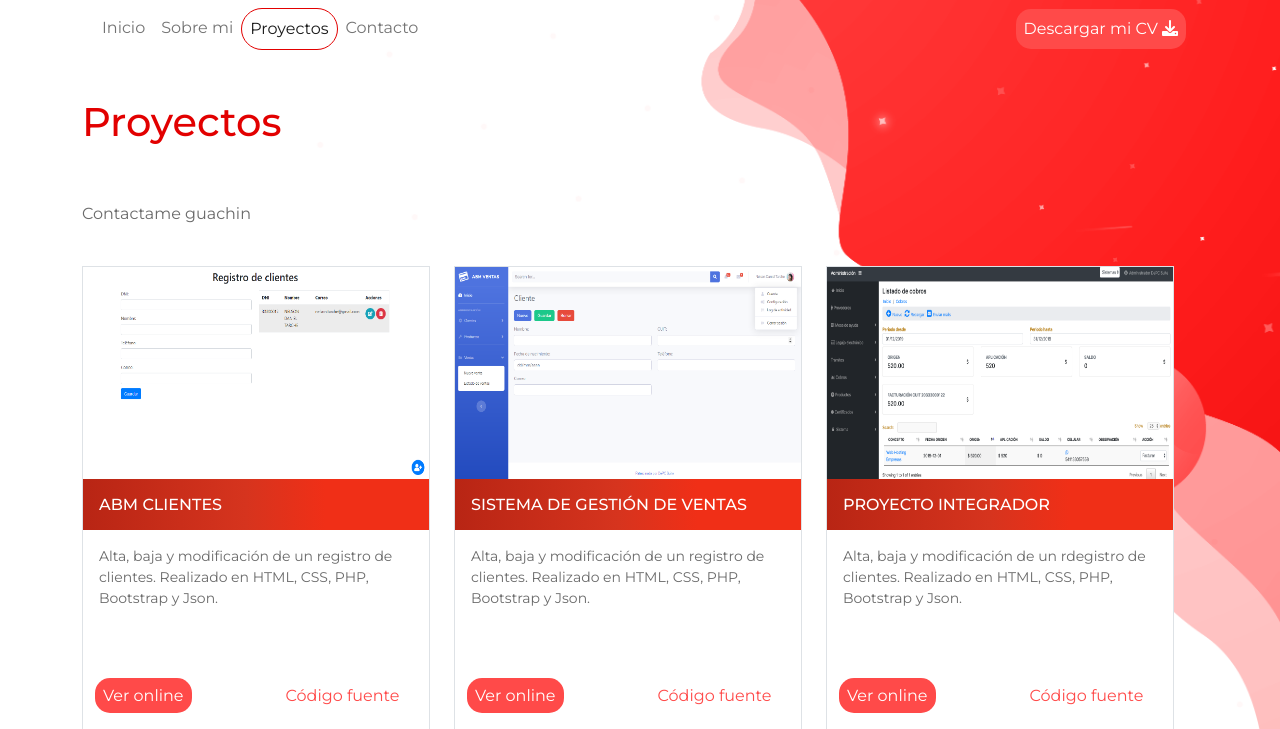
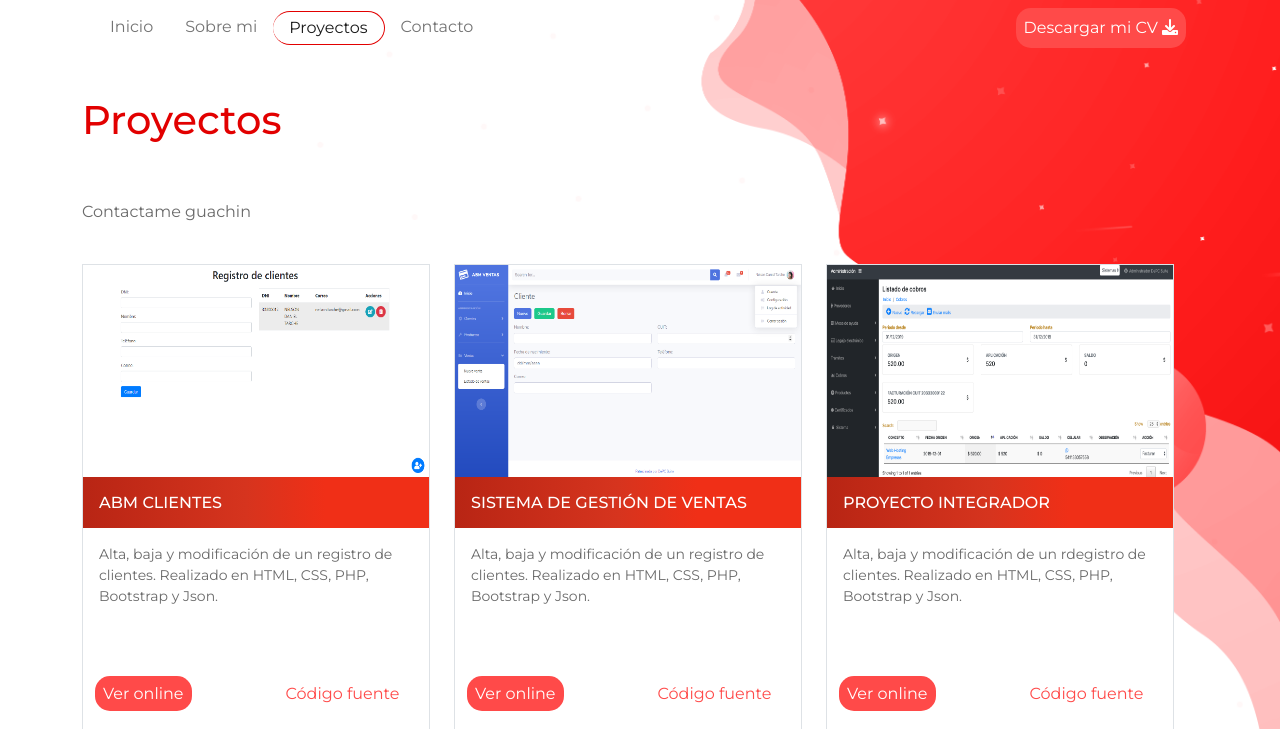
Before and after one commit to blackchristo/portfolio, a plain HTML site: page proyectos.html in a window 1280 px wide. Shown: the top 729 px of the page. Drawn offline with Linux system fonts and the light colour scheme.

Commit message:
guardado

```diff
--- a/css/estilos.css
+++ b/css/estilos.css
@@ -15,7 +15,8 @@ nav {
 
 nav .active {
     border: 1px solid #E20000;
-    border-radius: 25px;
+    border-radius: 20px;
+    border-left: 20px;
 }
 
 .navbar {
--- a/proyectos.html
+++ b/proyectos.html
@@ -15,7 +15,7 @@
 
 <body id="proyectos" class="d-flex flex-column h-100">
     <header class="container">
-        <nav class="navbar navbar-expand-md mb-4">
+        <nav class="navbar navbar-expand-md mb-4 ">
             <div class="container-fluid">
                 <button class="navbar-toggler" type="button" data-bs-toggle="collapse" data-bs-target="#navbarCollapse"
                     aria-controls="navbarCollapse" aria-expanded="false" aria-label="Toggle navigation">
@@ -24,16 +24,16 @@
                 <div class="collapse navbar-collapse" id="navbarCollapse">
                     <ul class="navbar-nav me-auto mb-2 mb-md-0">
                         <li class="nav-item">
-                            <a class="nav-link " aria-current="page" href="index.html">Inicio</a>
+                            <a class="nav-link px-3 py-1 " aria-current="page" href="index.html">Inicio</a>
                         </li>
                         <li class="nav-item">
-                            <a class="nav-link" href="sobre-mi.html">Sobre mi</a>
+                            <a class="nav-link px-3 py-1" href="sobre-mi.html">Sobre mi</a>
                         </li>
                         <li class="nav-item">
-                            <a class="nav-link active" href="proyectos.html">Proyectos</a>
+                            <a class="nav-link px-3 py-1 active" href="proyectos.html">Proyectos</a>
                         </li>
                         <li class="nav-item">
-                            <a class="nav-link" href="contacto.html">Contacto</a>
+                            <a class="nav-link px-3 py-1" href="contacto.html">Contacto</a>
                         </li>
                     </ul>
                     <div class="d-inline">
```
Also changed, not shown: contacto.html (+4 -4 lines), index.html (+4 -4 lines), sobre-mi.html (+4 -4 lines).
